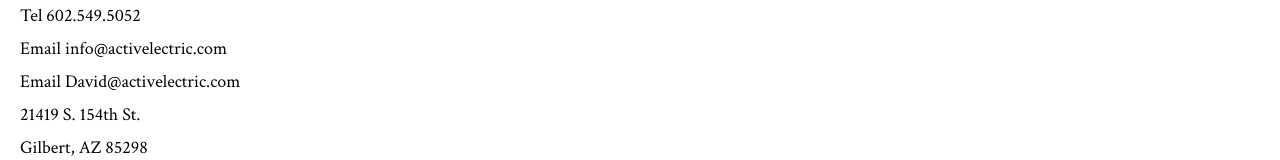
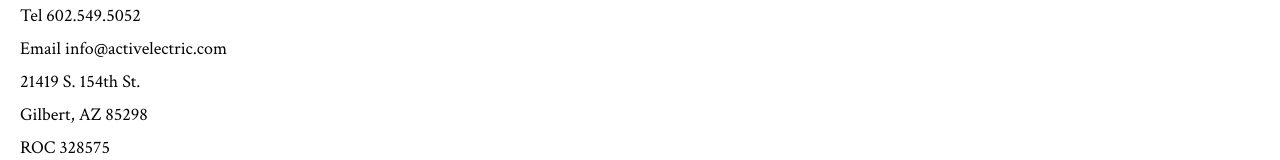
Before and after one commit to AE1Hub/ActiveElectric, a React (Create React App) app: page / in a window 1280 px wide. Shown: the part 3119-3279 px from the top of the page. Built offline with nearby package versions, Linux system fonts and the light colour scheme; a web font is replaced by a local one.

Commit message:
emailUpdate

```diff
--- a/src/Footer/Footer.js
+++ b/src/Footer/Footer.js
@@ -1,5 +1,5 @@
-import React from "react";
-import "./Footer.css";
+import React from 'react';
+import './Footer.css';
 
 export default function Footer() {
   return (
@@ -8,7 +8,6 @@
         <p>Active Electric Co. &#169;</p>
         <p>Tel 602.549.5052</p>
         <p>Email info@activelectric.com</p>
-		                <p>Email David@activelectric.com</p>
         <p>21419 S. 154th St.</p>
         <p>Gilbert, AZ 85298</p>
         <p>ROC 328575</p>
```
Lines whose indentation alone changed are shown as unchanged.
